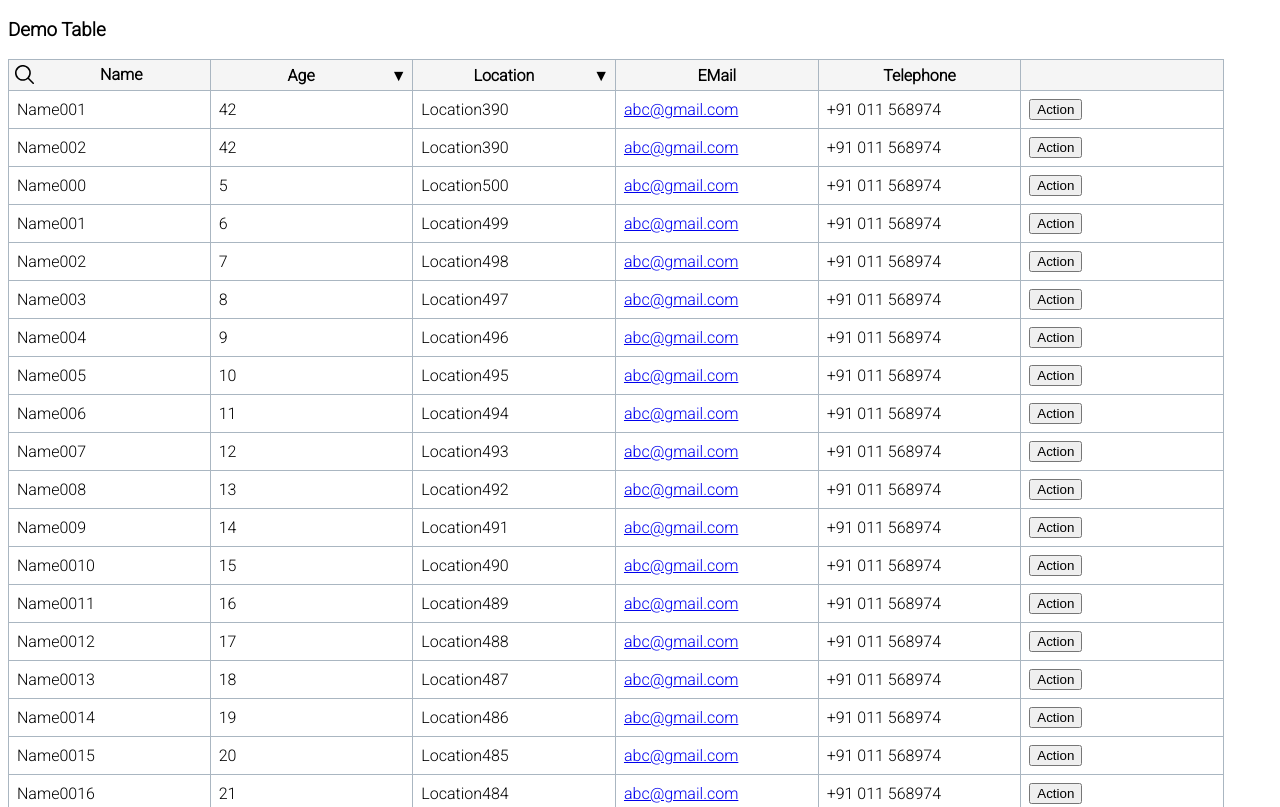
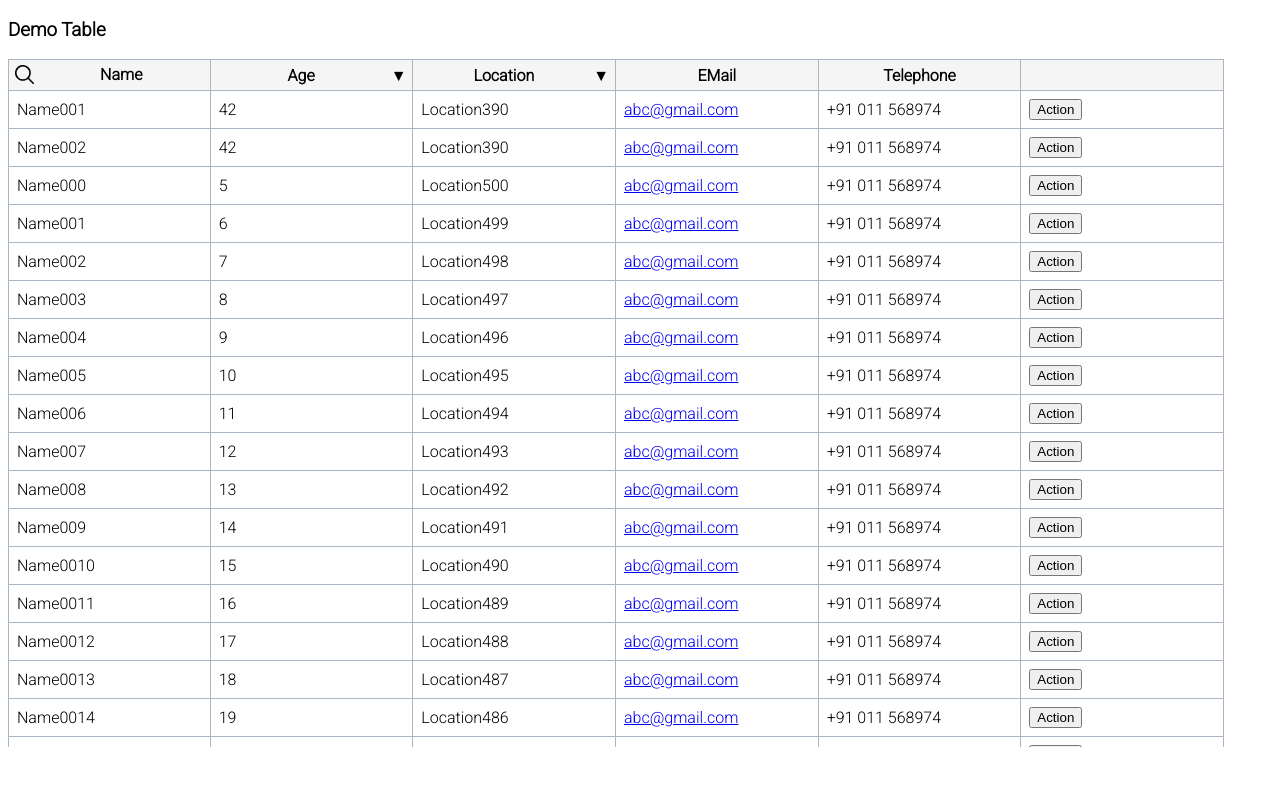
Before and after one commit to ranjanngc/dTable, a website: page docs/index.html in a window 1280 px wide. Shown: the top 807 px of the page. Drawn offline with Linux system fonts and the light colour scheme.

Commit message:
update docs

```diff
--- a/docs/index.html
+++ b/docs/index.html
@@ -13,15 +13,13 @@
             --border:#aab6c1;
             --header-bg:#F5F5F5;
         }
-        html{
-            height: 100vh;
-        }
         body{
             font-family: 'Roboto', sans-serif;
+            height: 100%;
         }
         .container{
             width: 95vw;
-            height: 83%;
+            height: 86vh;
             overflow: auto;
             align-items: center;
         }
```
Also changed, not shown: index.html (+2 -4 lines).
